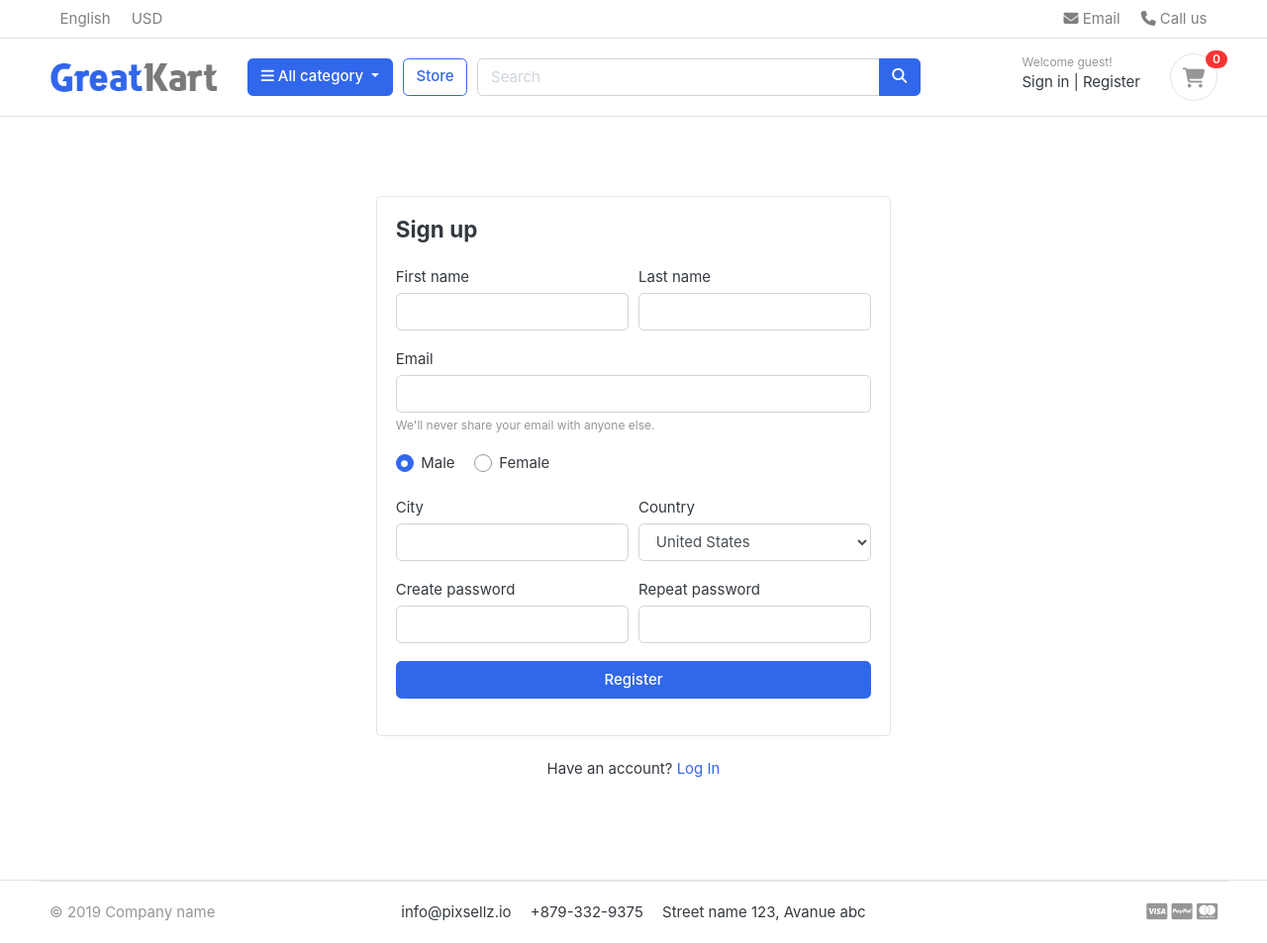
After one commit to samsorrahman/greatkart-django, a Django app: page /account/register/ in a window 1280 px wide. The commit adds this page. Shown: the whole page at 99% size. Run offline with Django 3.2, Linux system fonts and the light colour scheme; data that the repository does not hold is empty; some libraries are stand-ins or nearby versions; some web fonts are replaced.

Commit message:
Registration Preparation: Setting Up urls and Design

```diff
--- /dev/null
+++ b/account/forms.py
@@ -0,0 +1,9 @@
+from django import forms
+from . models import Account
+
+
+class RegistrationForm(forms.ModelForm):
+    class Meta:
+        model = Account
+        fields = ['first_name', 'last_name',
+                  'phone_number', 'email', 'password']
--- a/account/urls.py
+++ b/account/urls.py
@@ -1,5 +1,8 @@
 from django.urls import path
 from . import views
 urlpatterns = [
-    path('register/', views.register, name="register")
+    path('register/', views.register, name="register"),
+    path('login/', views.login, name="login"),
+    path('logout/', views.logout, name="logout"),
+
 ]
--- a/account/views.py
+++ b/account/views.py
@@ -1,3 +1,19 @@
 from django.shortcuts import render
+from . forms import RegistrationForm
+# Create your views here.
 
-# Create your views here.
+
+def register(request):
+    form = RegistrationForm()
+    context = {
+        'form': form
+    }
+    return render(request, 'accounts/register.html', context)
+
+
+def login(request):
+    return render(request, 'accounts/login.html')
+
+
+def logout(request):
+    pass
--- a/greatkart/urls.py
+++ b/greatkart/urls.py
@@ -24,4 +24,5 @@ urlpatterns = [
     path('', views.home, name="home"),
     path('store/', include('store.urls')),
     path('cart/', include('carts.urls')),
+    path('account/', include('account.urls')),
 ]+static(settings.MEDIA_URL, document_root=settings.MEDIA_ROOT)
--- /dev/null
+++ b/templates/accounts/register.html
@@ -0,0 +1,77 @@
+{% extends 'base.html' %}
+
+{% block content %}
+<!-- ========================= SECTION CONTENT ========================= -->
+<section class="section-content padding-y">
+
+    <!-- ============================ COMPONENT REGISTER   ================================= -->
+        <div class="card mx-auto" style="max-width:520px; margin-top:40px;">
+          <article class="card-body">
+            <header class="mb-4"><h4 class="card-title">Sign up</h4></header>
+            <form>
+                    <div class="form-row">
+                        <div class="col form-group">
+                            <label>First name</label>
+                              <input type="text" class="form-control" placeholder="">
+                        </div> <!-- form-group end.// -->
+                        <div class="col form-group">
+                            <label>Last name</label>
+                              <input type="text" class="form-control" placeholder="">
+                        </div> <!-- form-group end.// -->
+                    </div> <!-- form-row end.// -->
+                    <div class="form-group">
+                        <label>Email</label>
+                        <input type="email" class="form-control" placeholder="">
+                        <small class="form-text text-muted">We'll never share your email with anyone else.</small>
+                    </div> <!-- form-group end.// -->
+                    <div class="form-group">
+                        <label class="custom-control custom-radio custom-control-inline">
+                          <input class="custom-control-input" checked="" type="radio" name="gender" value="option1">
+                          <span class="custom-control-label"> Male </span>
+                        </label>
+                        <label class="custom-control custom-radio custom-control-inline">
+                          <input class="custom-control-input" type="radio" name="gender" value="option2">
+                          <span class="custom-control-label"> Female </span>
+                        </label>
+                    </div> <!-- form-group end.// -->
+                    <div class="form-row">
+                        <div class="form-group col-md-6">
+                          <label>City</label>
+                          <input type="text" class="form-control">
+                        </div> <!-- form-group end.// -->
+                        <div class="form-group col-md-6">
+                          <label>Country</label>
+                          <select id="inputState" class="form-control">
+                            <option> Choose...</option>
+                              <option>Uzbekistan</option>
+                              <option>Russia</option>
+                              <option selected="">United States</option>
+                              <option>India</option>
+                              <option>Afganistan</option>
+                          </select>
+                        </div> <!-- form-group end.// -->
+                    </div> <!-- form-row.// -->
+                    <div class="form-row">
+                        <div class="form-group col-md-6">
+                            <label>Create password</label>
+                            <input class="form-control" type="password">
+                        </div> <!-- form-group end.// -->
+                        <div class="form-group col-md-6">
+                            <label>Repeat password</label>
+                            <input class="form-control" type="password">
+                        </div> <!-- form-group end.// -->
+                    </div>
+                    <div class="form-group">
+                        <button type="submit" class="btn btn-primary btn-block"> Register  </button>
+                    </div> <!-- form-group// -->
+
+                </form>
+            </article><!-- card-body.// -->
+        </div> <!-- card .// -->
+        <p class="text-center mt-4">Have an account? <a href="">Log In</a></p>
+        <br><br>
+    <!-- ============================ COMPONENT REGISTER  END.// ================================= -->
+
+
+    </section>
+{% endblock content %}
--- a/templates/includes/navbar.html
+++ b/templates/includes/navbar.html
@@ -96,9 +96,9 @@
             <div class="widget-header">
               <small class="title text-muted">Welcome guest!</small>
               <div>
-                <a href="./signin.html">Sign in</a>
+                <a href="{% url 'login' %}">Sign in</a>
                 <span class="dark-transp"> | </span>
-                <a href="./register.html"> Register</a>
+                <a href="{% url 'register' %}"> Register</a>
               </div>
             </div>
             <a href="{% url 'cart' %}" class="widget-header pl-3 ml-3">
```
Also changed, not shown: templates/accounts/login.html (added, +39 -0 lines).
